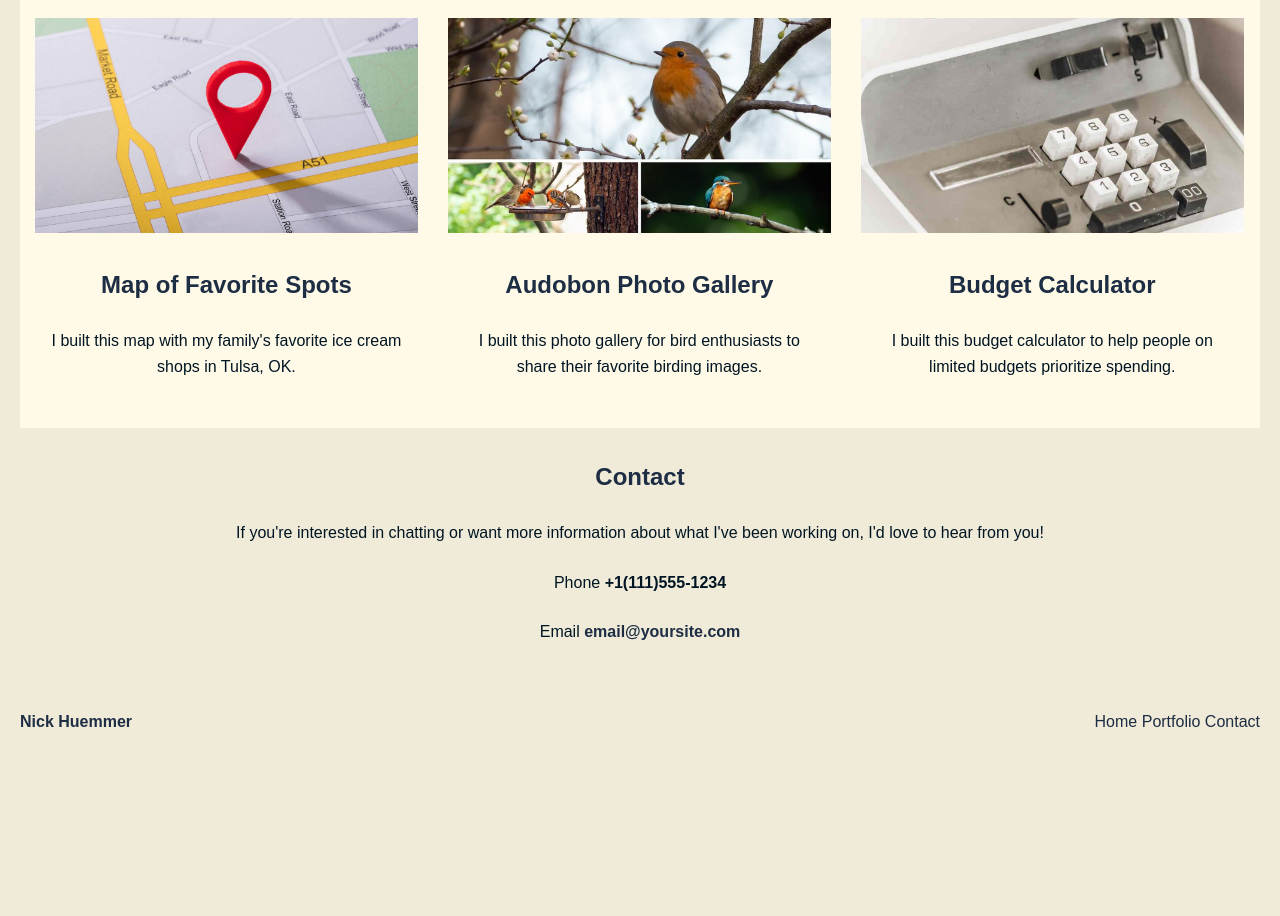
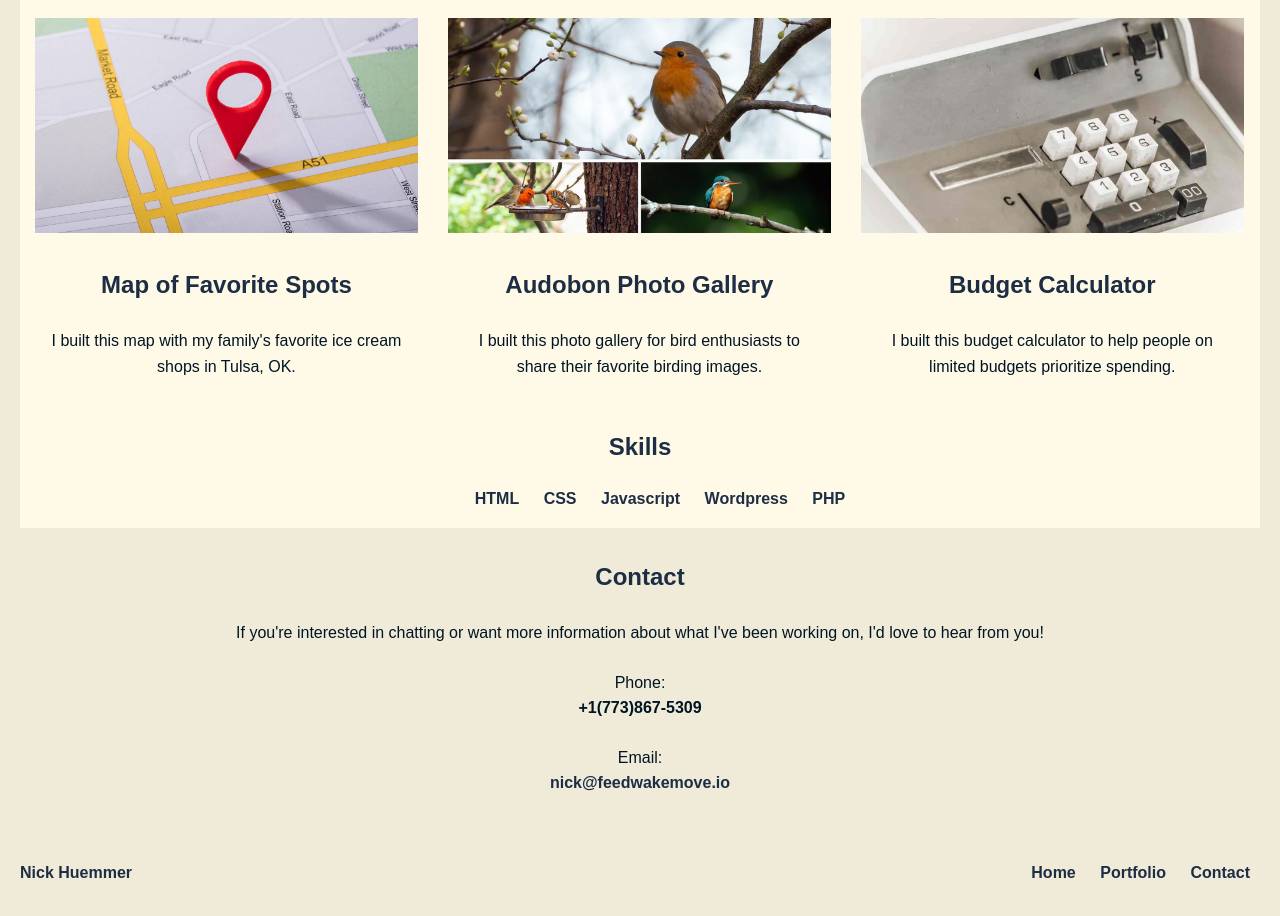
Before and after one commit to ElDuke717/techdegree_project-2, a plain HTML site: page project_2/index.html in a window 1280 px wide. Shown: the part 1124-2040 px from the top of the page. Before the commit the page ends 1899 px from the top, so only its background shows below. Drawn offline with Linux system fonts and the light colour scheme; a web font is replaced by a local one.

Commit message:
Close to submitting
Added a skills list and played around with the formatting.  Ready for peer review!

```diff
--- a/project_2/css/style.css
+++ b/project_2/css/style.css
@@ -5,14 +5,13 @@
 
 * {
     box-sizing: border-box;
-  }
+}
 
 body {
   font-family: 'Ubuntu', sans-serif;
   line-height: 1.6;
   color: #001524;
   background-color: #F0EBD8;
-  /* margin: 20px; */
   padding: 20px;
   text-align: center;
 }
@@ -70,6 +69,9 @@ Pseudo-Styles
 	color: #5eac9b;
 }
 
+.skills a:hover {
+  color: #f89451;
+}
 
 /* =================================
   Base Layout Styles
@@ -83,11 +85,9 @@ Pseudo-Styles
 }
 
 .main-nav li {
-	/* text-align: center; */
 	background: #fff;
 	margin-top: 6px;
   margin-bottom: 6px;
-  /* border: 2px red solid; */
 }
 
 
@@ -176,6 +176,15 @@ footer {
   display: none;
 } /*This hides three of the items in the mobile-nav class when viewed in the mobile viewport.*/
 
+.skills,
+li {
+  list-style-type: none;
+  display: inline-block;
+  text-align: center;
+  font-weight: 600;
+  margin: 0 10px;
+}
+
 /* ---- Layout Containers ---- */
 
 
@@ -190,7 +199,7 @@ footer {
 }
 
 
-  /* =================================
+/* =================================
  Media Queries
 ==================================== */
 
--- a/project_2/index.html
+++ b/project_2/index.html
@@ -1,6 +1,6 @@
 <!DOCTYPE html>
 <html lang="en">
-
+<!-- HTML verified error free 4:08pm 8-7-20 by https://validator.w3.org/ -->
 <head>
     <meta charset="UTF-8">
     <title>Nick Huemmer</title>
@@ -21,13 +21,14 @@
             <ul class="nav">
                 <li><a href="#top">Home</a></li>
                 <li><a href="#portfolio">Portfolio</a></li>
+                <li><a href="#skills">Skills</a></li>
                 <li><a href="#contact">Contact</a></li>
             </ul>
         </nav>
 
         <header class="student-bio">
             <img src="images/developerme.png" alt="A professional photo of Nick" class="profilepic">
-            <p class="bio">Hi! I'm a front end web developer who loves responsive design and css. I recently finished the
+            <p class="bio"><strong>Hi!</strong><br> <br>I'm a front end web developer who loves responsive design and css. I recently finished the
             front-end web development at Treehouse and am excited to put my skills to use!</p>
         </header>
     </div>
@@ -76,6 +77,18 @@
 
             </div>
 
+            <div id="skills">
+                <h2 class="main-heading"><strong>Skills</strong></h2>
+                <ul>
+                    <li><a href="https://www.w3schools.com/html/html_intro.asp" target="_blank">HTML</a></li>
+                    <li><a href="https://www.w3.org/Style/CSS/Overview.en.html" target="_blank">CSS</a></li>
+                    <li><a href="https://en.wikipedia.org/wiki/JavaScript" target="_blank">Javascript</a></li>
+                    <li><a href="https://wordpress.org/" target="_blank">Wordpress</a></li>
+                    <li><a href="https://www.w3schools.com/php/DEFAULT.asp" target="_blank">PHP</a></li>
+                </ul>
+
+            </div>
+
         </main>
 
     <div class="Contact" id="contact">
@@ -83,8 +96,10 @@
             <p>If you're interested in chatting or want more information about what I've been working on, I'd love to hear
                 from you!</p>
 
-            <p>Phone <b>+1(111)555-1234</b></p>
-            <p>Email <b><a href="mailto:email@yoursite.com">email@yoursite.com</a></b></p>
+            <p>Phone:<br>
+                <b>+1(773)867-5309</b></p>
+            <p>Email: <br>
+                <b><a href="mailto:nick@feedwakemove.io">nick@feedwakemove.io</a></b></p>
         </div>
 
     <footer>
```
